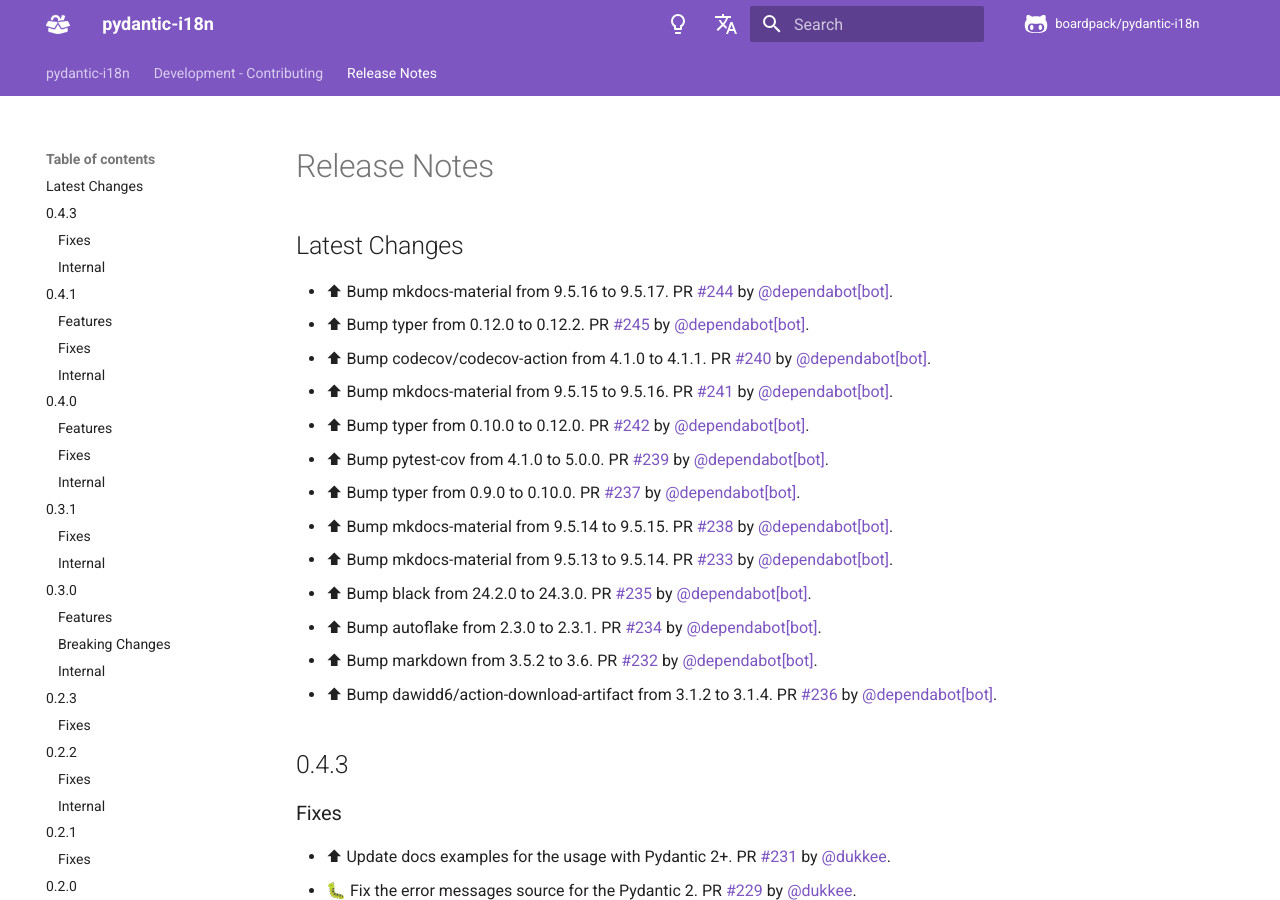
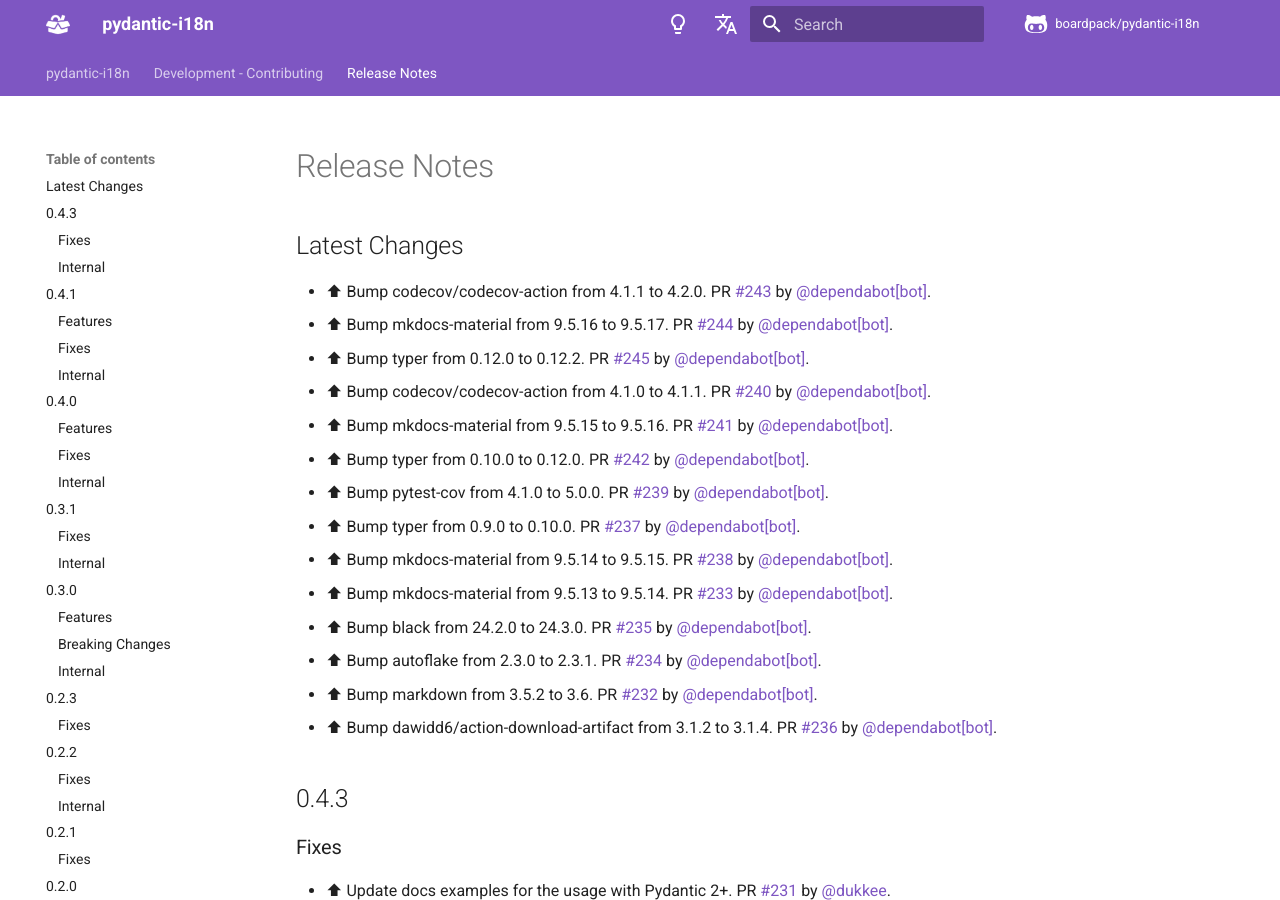
Before and after one commit to boardpack/pydantic-i18n, an MkDocs documentation site: the page built from docs/en/docs/release-notes.md, in a window 1280 px wide and 900 px high. Built offline with MkDocs 1.6.1 and Material for MkDocs 9.7.7, drawn with Linux system fonts in a browser that asks for light colours; comment, search, counter and statistics services are not loaded.

Commit message:
📝 Update release notes

```diff
--- a/docs/en/docs/release-notes.md
+++ b/docs/en/docs/release-notes.md
@@ -2,6 +2,7 @@
 
 ## Latest Changes
 
+* ⬆ Bump codecov/codecov-action from 4.1.1 to 4.2.0. PR [#243](https://github.com/boardpack/pydantic-i18n/pull/243) by [@dependabot[bot]](https://github.com/apps/dependabot).
 * ⬆ Bump mkdocs-material from 9.5.16 to 9.5.17. PR [#244](https://github.com/boardpack/pydantic-i18n/pull/244) by [@dependabot[bot]](https://github.com/apps/dependabot).
 * ⬆ Bump typer from 0.12.0 to 0.12.2. PR [#245](https://github.com/boardpack/pydantic-i18n/pull/245) by [@dependabot[bot]](https://github.com/apps/dependabot).
 * ⬆ Bump codecov/codecov-action from 4.1.0 to 4.1.1. PR [#240](https://github.com/boardpack/pydantic-i18n/pull/240) by [@dependabot[bot]](https://github.com/apps/dependabot).
```
